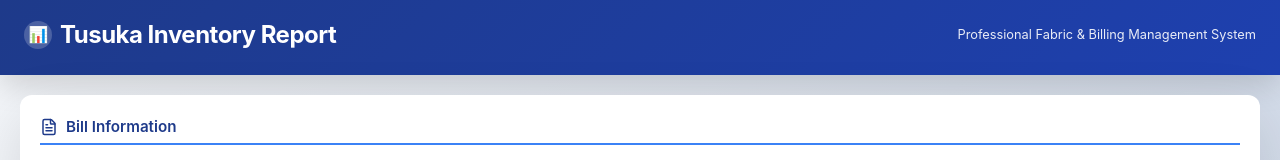
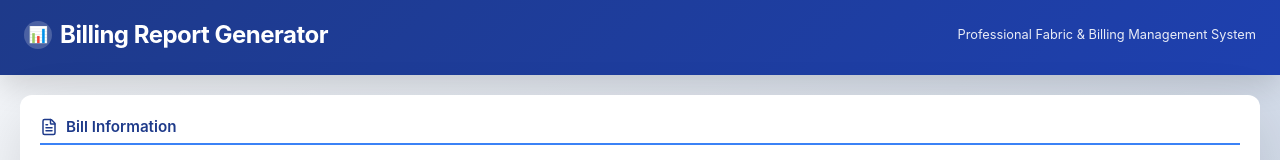
Before and after one commit to innovatesagor/PDF-Gen-TTL, a React (Vite) app: page / in a window 1280 px wide. Shown: the top 160 px of the page. Built offline with nearby package versions, Linux system fonts and the light colour scheme.

Commit message:
Update App.tsx

```diff
--- a/App.tsx
+++ b/App.tsx
@@ -116,7 +116,7 @@ const App: React.FC = () => {
         <div className="header-top">
           <div className="header-title">
             <div className="header-logo">📊</div>
-            <span>Tusuka Inventory Report</span>
+            <span>Billing Report Generator</span>
           </div>
           <div className="header-subtitle">
             Professional Fabric & Billing Management System
```
